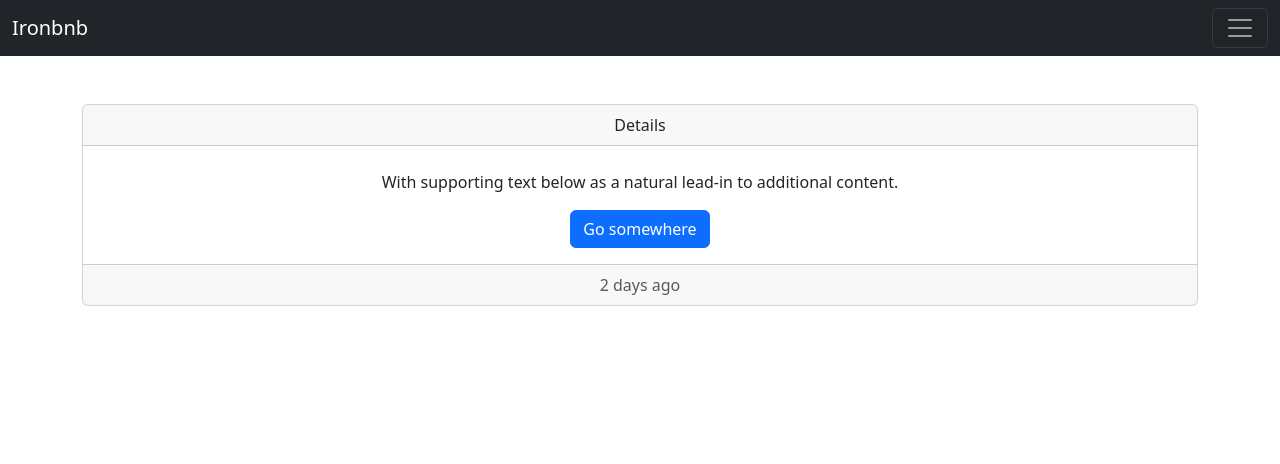
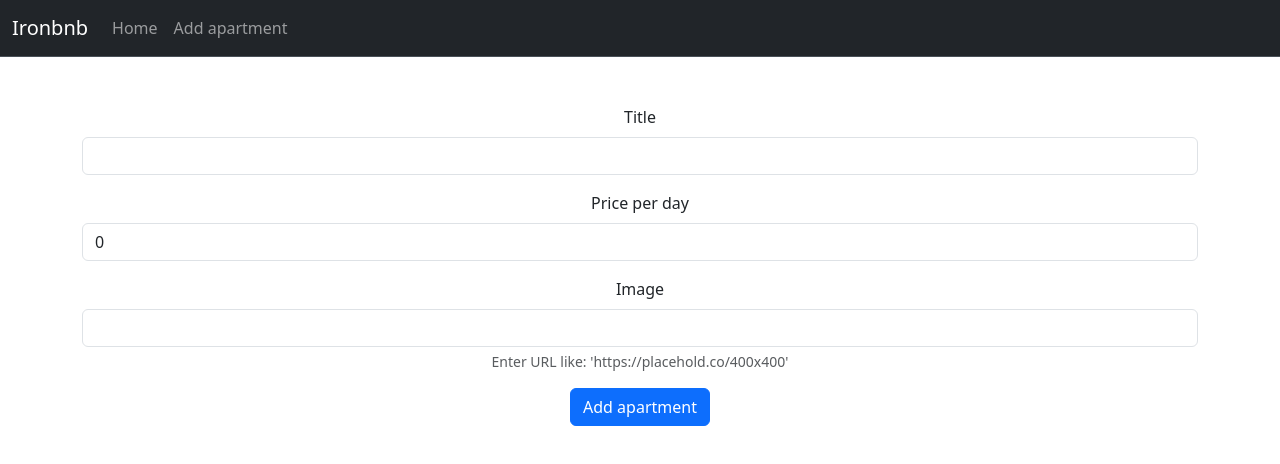
Before and after one commit to marco238/Ironbnb, a React (Vite) app: page /apartments/add-apartment in a window 1280 px wide. Shown: the top 464 px of the page. Built offline with nearby package versions, Linux system fonts and the light colour scheme; no server answers.

Commit message:
list, details & creation form

```diff
--- /dev/null
+++ b/public/utils.js
@@ -0,0 +1,6 @@
+export const parseDate = (date) => { // "2024-06-03T19:00:52.817Z"
+  const dateStr = date.split('T')[0] // "2024-06-03" ---> ["2024", "06", "03"]
+  const [year, month, day] = dateStr.split('-')
+
+  return `${day}-${month}-${year}`
+}
--- a/src/App.jsx
+++ b/src/App.jsx
@@ -4,6 +4,7 @@ import Navbar from './components/Navbar'
 import Home from './pages/Home'
 import NotFound from './pages/NotFound'
 import ApartmentDetails from './pages/ApartmentDetails'
+import AddApartment from './pages/AddApartment'
 
 function App() {
   return (
@@ -13,6 +14,7 @@ function App() {
       <div className="container mt-5">
         <Routes>
           <Route path="/" element={<Home />} />
+          <Route path="/apartments/add-apartment" element={<AddApartment />} />
           <Route path="/apartments/:id" element={<ApartmentDetails />} />
           <Route path="*" element={<NotFound />} />
         </Routes>
--- a/src/components/Navbar.jsx
+++ b/src/components/Navbar.jsx
@@ -2,24 +2,21 @@ import { Link } from 'react-router-dom';
 
 function Navbar() {
   return (
-    <nav className="navbar navbar-dark bg-dark">
+    <nav className="navbar navbar-expand-lg bg-dark border-bottom border-body" data-bs-theme="dark">
       <div className="container-fluid">
         <Link className="navbar-brand" to="/">Ironbnb</Link>
-        <button className="navbar-toggler" type="button" data-bs-toggle="offcanvas" data-bs-target="#offcanvasDarkNavbar" aria-controls="offcanvasDarkNavbar" aria-label="Toggle navigation">
+        <button className="navbar-toggler" type="button" data-bs-toggle="collapse" data-bs-target="#navbarNav" aria-controls="navbarNav" aria-expanded="false" aria-label="Toggle navigation">
           <span className="navbar-toggler-icon"></span>
         </button>
-        <div className="offcanvas offcanvas-end text-bg-dark" tabIndex="-1" id="offcanvasDarkNavbar" aria-labelledby="offcanvasDarkNavbarLabel">
-          <div className="offcanvas-header">
-            <h5 className="offcanvas-title" id="offcanvasDarkNavbarLabel">Ironbnb</h5>
-            <button type="button" className="btn-close btn-close-white" data-bs-dismiss="offcanvas" aria-label="Close"></button>
-          </div>
-          <div className="offcanvas-body">
-            <ul className="navbar-nav justify-content-end flex-grow-1 pe-3">
-              <li className="nav-item">
-                <Link className="nav-link active" aria-current="page" to="/">Home</Link>
-              </li>
-            </ul>
-          </div>
+        <div className="collapse navbar-collapse" id="navbarNav">
+          <ul className="navbar-nav">
+            <li className="nav-item">
+              <Link className="nav-link" aria-current="page" to="/">Home</Link>
+            </li>
+            <li className="nav-item">
+              <Link className="nav-link" aria-current="page" to="/apartments/add-apartment">Add apartment</Link>
+            </li>
+          </ul>
         </div>
       </div>
     </nav>
--- /dev/null
+++ b/src/pages/AddApartment.jsx
@@ -0,0 +1,62 @@
+import { useState } from "react";
+import { addApartment } from "../services/ApartmentServices";
+import { useNavigate } from "react-router-dom";
+
+function AddApartment() {
+  const navigate = useNavigate();
+  const [apartment, setApartment] = useState({
+    title: "",
+    pricePerDay: 0,
+    img: ""
+  })
+
+  const handleInputChange = (event) => {
+    const { name, value } = event.target;
+    setApartment({
+      ...apartment,
+      [name]: value
+    })
+  }
+
+  const handleSubmit = (event) => {
+    event.preventDefault();
+
+    const newApartment = Object.entries(apartment).reduce((acc, current) => {
+      const [key, value] = current
+      if (value) {
+        return {
+          ...acc,
+          [key]: value
+        }
+      }
+      return acc
+    }, {})
+
+    addApartment(newApartment)
+      .then(() => {
+        navigate('/')
+      })
+      .catch(err => console.error(err))
+  }
+
+  return (
+    <form onSubmit={handleSubmit}>
+      <div className="mb-3">
+        <label htmlFor="title" className="form-label">Title</label>
+        <input type="text" className="form-control" name="title" id="title" value={apartment.title} onChange={handleInputChange} required />
+      </div>
+      <div className="mb-3">
+        <label htmlFor="pricePerDay" className="form-label">Price per day</label>
+        <input type="number" min={0} className="form-control" name="pricePerDay" id="pricePerDay" value={apartment.pricePerDay} onChange={handleInputChange} required />
+      </div>
+      <div className="mb-3">
+        <label htmlFor="img" className="form-label">Image</label>
+        <input type="string" className="form-control" name="img" id="img" value={apartment.img} aria-describedby="imageHelp" onChange={handleInputChange} />
+        <div id="imageHelp" className="form-text">Enter URL like: &apos;https://placehold.co/400x400&apos;</div>
+      </div>
+      <button type="submit" className="btn btn-primary">Add apartment</button>
+    </form>
+  )
+}
+
+export default AddApartment;
--- a/src/pages/ApartmentDetails.jsx
+++ b/src/pages/ApartmentDetails.jsx
@@ -1,6 +1,7 @@
 import { useEffect, useState } from "react";
 import { getApartment } from "../services/ApartmentServices";
-import { useParams } from "react-router-dom";
+import { Link, useParams } from "react-router-dom";
+import { parseDate } from "../../public/utils";
 
 function ApartmentDetails() {
   const { id } = useParams()
@@ -25,19 +26,22 @@ function ApartmentDetails() {
   }
 
   return (
+    <>
+      <img src={apartment.img} className="img-thumbnail mb-5" width={200} alt={apartment.img}></img>
       <div className="card text-center">
         <div className="card-header">
           Details
         </div>
         <div className="card-body">
           <h5 className="card-title">{apartment.title}</h5>
-        <p className="card-text">With supporting text below as a natural lead-in to additional content.</p>
-        <a href="#" className="btn btn-primary">Go somewhere</a>
+          <p className="card-text">Price per day: {apartment.pricePerDay} €</p>
+          <Link to="/" className="btn btn-primary">Go back</Link>
         </div>
         <div className="card-footer text-body-secondary">
-        2 days ago
+          Updated: {parseDate(apartment.updatedAt)}
         </div>
       </div>
+    </>
   )
 }
 
--- a/src/pages/Home.jsx
+++ b/src/pages/Home.jsx
@@ -1,6 +1,7 @@
 import { useState, useEffect } from "react";
 import { listApartments } from "../services/ApartmentServices";
 import { Link } from "react-router-dom";
+import { parseDate } from "../../public/utils";
 
 function Home() {
   const [apartments, setApartments] = useState([])
@@ -18,13 +19,6 @@ function Home() {
         setLoading(false)
       })
   }, [])
-
-  const parseDate = (date) => { // "2024-06-03T19:00:52.817Z"
-    const dateStr = date.split('T')[0] // "2024-06-03" ---> ["2024", "06", "03"]
-    const [year, month, day] = dateStr.split('-')
-
-    return `${day}-${month}-${year}`
-  }
 
   return (
     <>
--- a/src/services/ApartmentServices.js
+++ b/src/services/ApartmentServices.js
@@ -1,7 +1,7 @@
 import axios from 'axios';
 
 const http = axios.create({
-  baseURL: 'https://ironbnb-m3.herokuapp.com',
+  baseURL: 'http://localhost:3000',
 });
 
 http.interceptors.response.use(function(response) {
@@ -17,3 +17,7 @@ export const listApartments = () => {
 export const getApartment = (id) => {
   return http.get(`/apartments/${id}`);
 }
+
+export const addApartment = (apt) => {
+  return http.post('/apartments', apt);
+}
```
Lines whose indentation alone changed are shown as unchanged.
